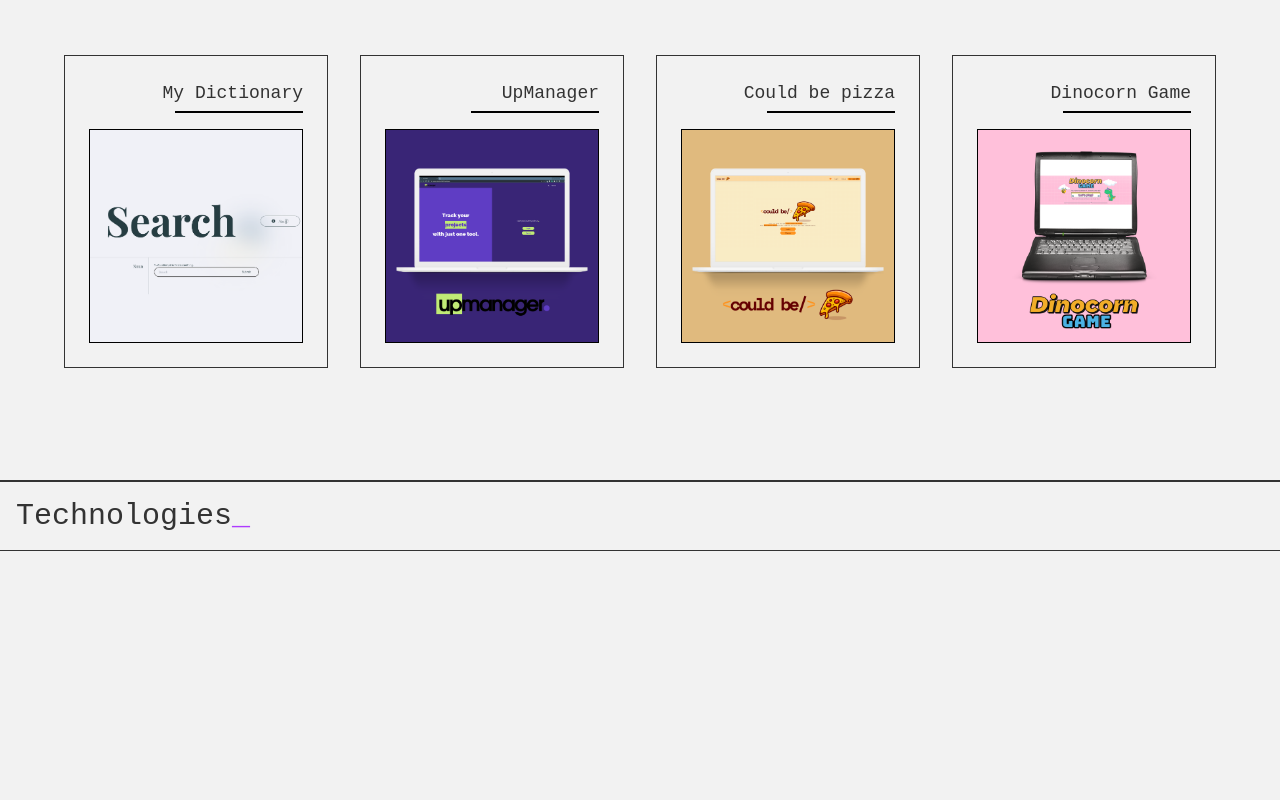
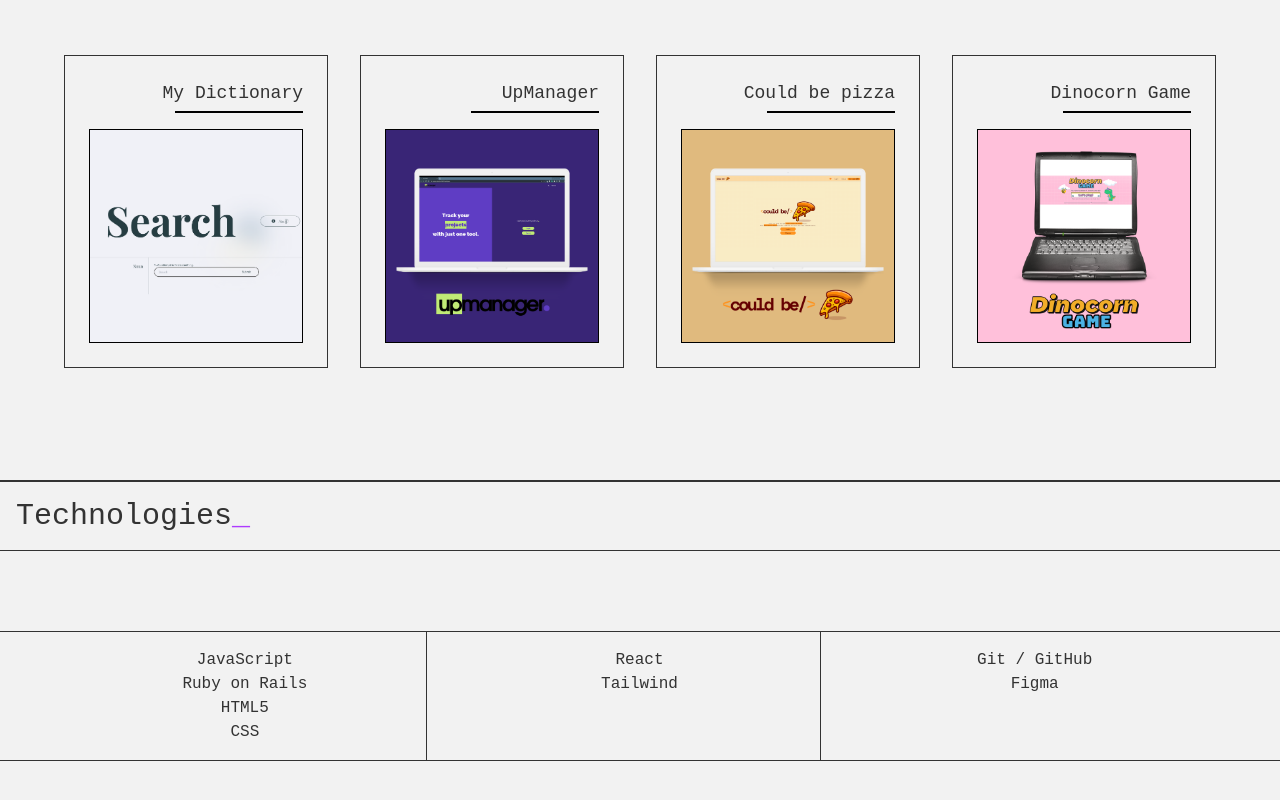
Before and after one commit to saracsilva/portfolio_v2, a React (Vite) app: page / in a window 1280 px wide. Shown: the part 700-1500 px from the top of the page. Before the commit the page ends 1251 px from the top, so only its background shows below. Built offline with nearby package versions, Linux system fonts and the light colour scheme.

Commit message:
add technologies list

```diff
--- a/src/sections/Technologies.jsx
+++ b/src/sections/Technologies.jsx
@@ -4,6 +4,32 @@ function Technologies() {
   return (
     <section id="technologies">
       <SectionTitle title="Technologies" />
+      <div className="container my-20 px-8 md:px-16 border-y border-text-color">
+        <ul className="grid grid-cols-1 md:grid-cols-2 xl:grid-cols-3 gap-8 font-mono font-medium">
+          <li>
+            <ul className="flex flex-col items-center border-r py-4">
+              <li>JavaScript</li>
+              <li>Ruby on Rails</li>
+              <li>HTML5</li>
+              <li>CSS</li>
+            </ul>
+          </li>
+
+          <li>
+            <ul className="flex flex-col items-center border-r py-4 h-full">
+              <li>React</li>
+              <li>Tailwind</li>
+            </ul>
+          </li>
+
+          <li>
+            <ul className="flex flex-col items-center py-4">
+              <li>Git / GitHub</li>
+              <li>Figma</li>
+            </ul>
+          </li>
+        </ul>
+      </div>
     </section>
   );
 }
```
